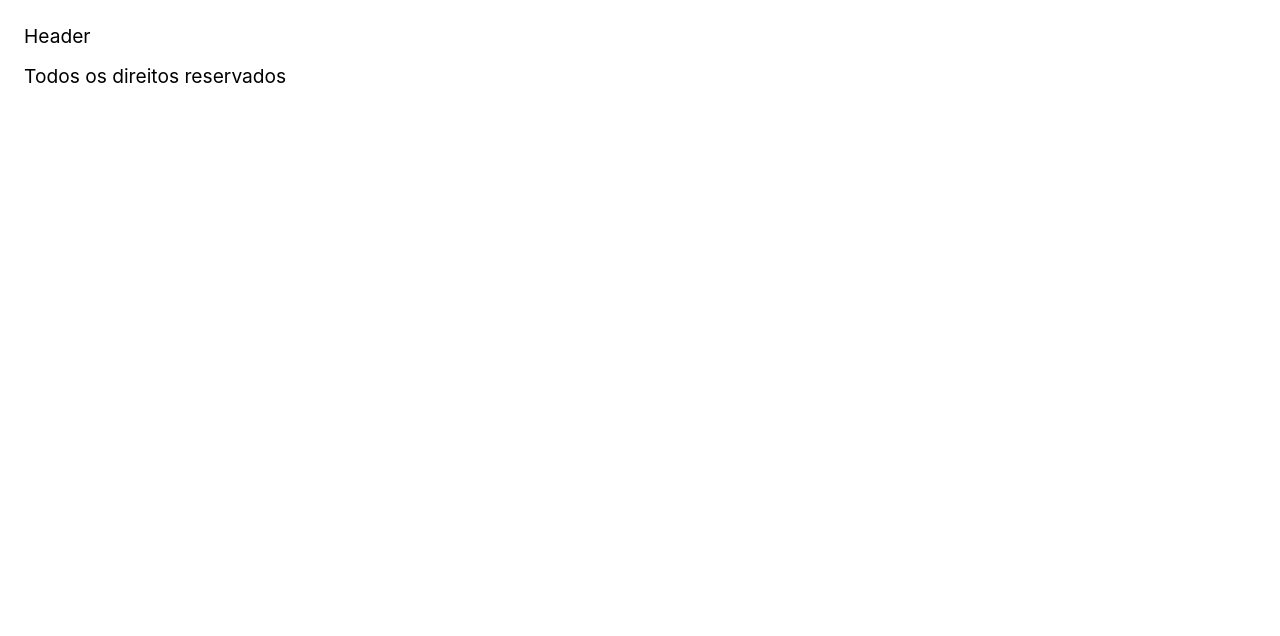
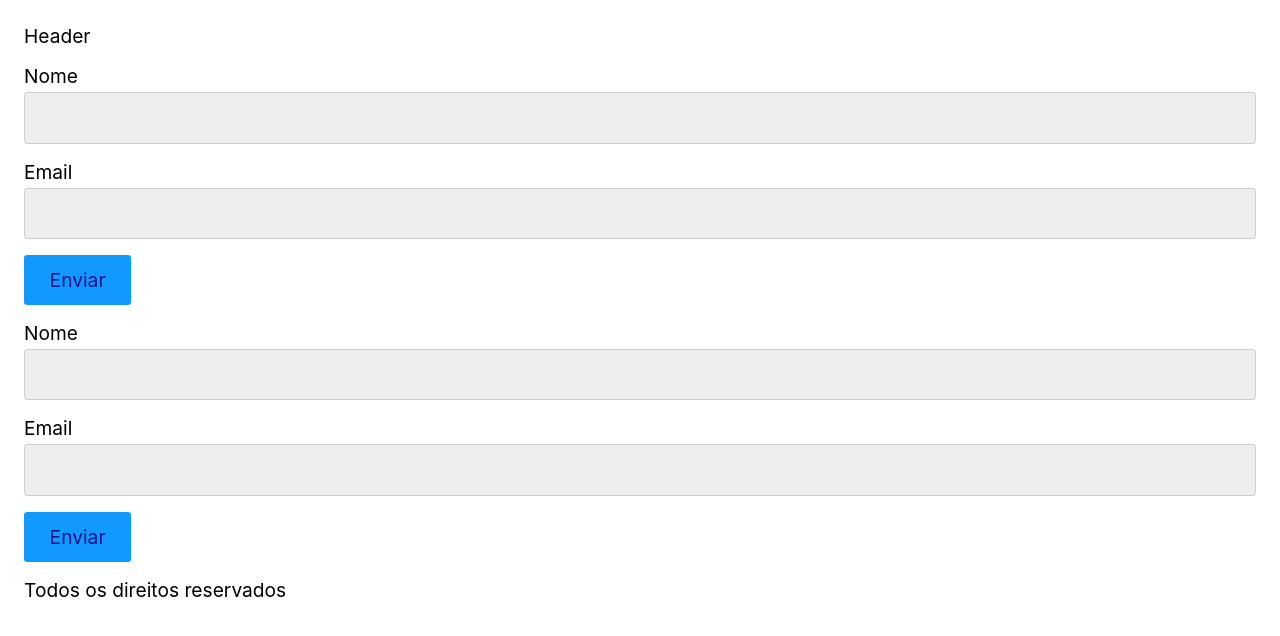
Before and after one commit to marcopla/dogs, a React (Create React App) app in the folder react-app/: page / in a window 1280 px wide. Shown: the top 636 px of the page. Built offline with nearby package versions, Linux system fonts and the light colour scheme.

Commit message:
components Form, Input and Button added

```diff
--- a/react-app/src/App.js
+++ b/react-app/src/App.js
@@ -1,11 +1,14 @@
 import React from 'react';
 import Header from './Header';
 import Footer from './Footer';
+import Form from './Form/Form';
 
 const App = () => {
   return (
     <>
       <Header />
+      <Form />
+      <Form />
       <Footer />
     </>
   );
--- /dev/null
+++ b/react-app/src/Form/Button.js
@@ -0,0 +1,7 @@
+import React from 'react';
+
+const Button = () => {
+  return <button>Enviar</button>;
+};
+
+export default Button;
--- /dev/null
+++ b/react-app/src/Form/Form.js
@@ -0,0 +1,20 @@
+import Button from './Button';
+import Input from './Input';
+
+const Form = () => {
+  return (
+    <form>
+      <p>
+        <label htmlFor="nome">Nome</label>
+        <Input />
+      </p>
+      <p>
+        <label htmlFor="mail">Email</label>
+        <Input />
+      </p>
+      <Button />
+    </form>
+  );
+};
+
+export default Form;
--- /dev/null
+++ b/react-app/src/Form/Input.js
@@ -0,0 +1,7 @@
+import React from 'react';
+
+const Input = () => {
+  return <input type="text" />;
+};
+
+export default Input;
```
